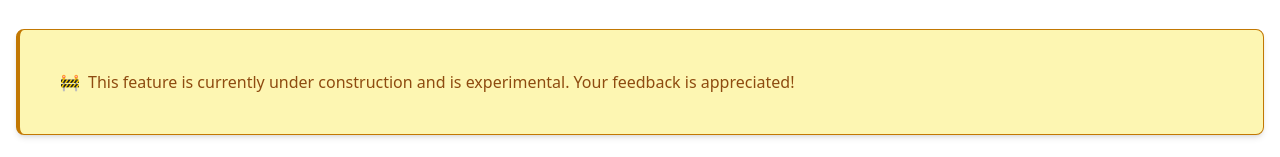
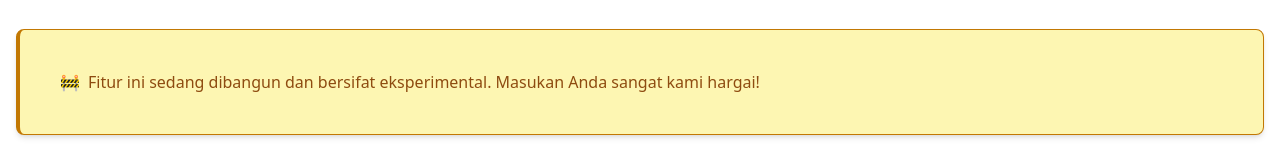
Before and after one commit to Joshtri/tech-talk-blog, a React (Vite) app: page /voice-labs in a window 1280 px wide. Shown: the part 149-306 px from the top of the page. Built offline with nearby package versions, Linux system fonts and the light colour scheme.

Commit message:
updating message

```diff
--- a/src/pages/VoiceLabPage.jsx
+++ b/src/pages/VoiceLabPage.jsx
@@ -22,7 +22,7 @@ function VoiceLabPage() {
         <Card className="mb-6 p-4 bg-yellow-100 border-l-4 border-yellow-500">
           <div className="flex items-center">
             <span className="mr-2 text-yellow-500">🚧</span>
-            <p className="text-yellow-700">This feature is currently under construction and is experimental. Your feedback is appreciated!</p>
+            <p className="text-yellow-700">Fitur ini sedang dibangun dan bersifat eksperimental. Masukan Anda sangat kami hargai!</p>
           </div>
         </Card>
         <RecorderControls onNewMessage={handleNewMessage} />
```
